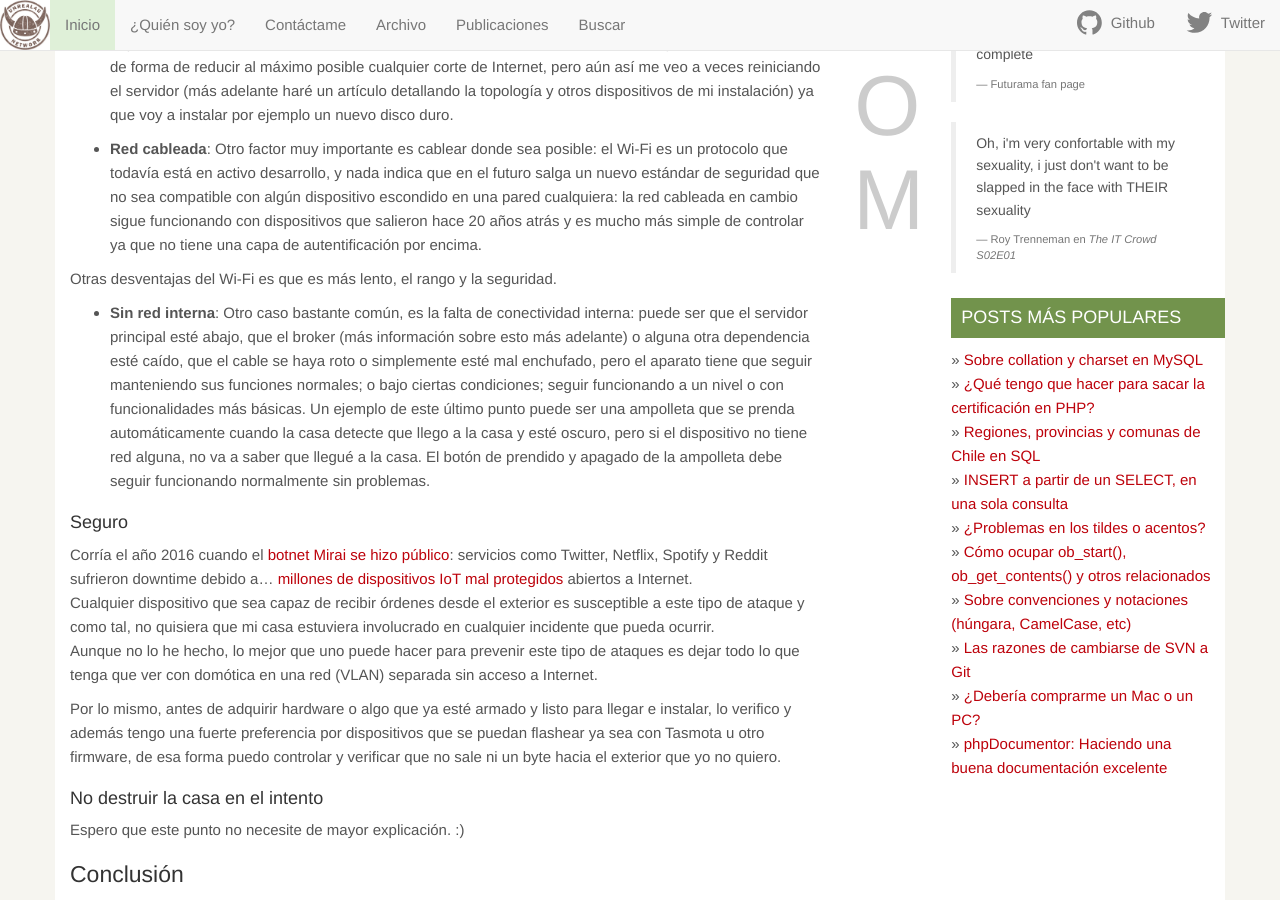
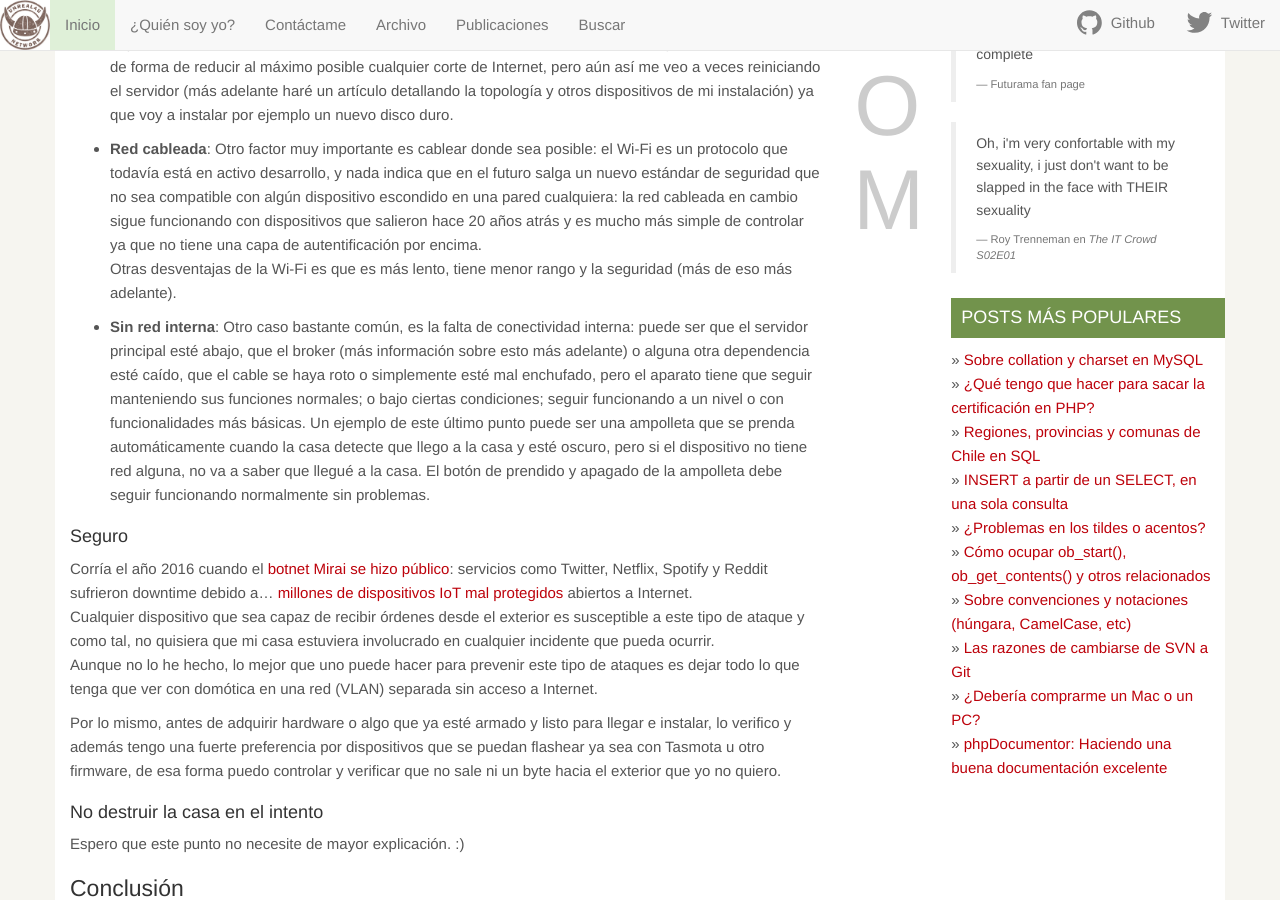
Before and after one commit to unreal4u/blog, a Jekyll site: the page built from _posts/2019/2019-04-23-exigencias-en-iot.markdown, in a window 1280 px wide and 900 px high, scrolled down 953 px. Built offline with Jekyll 4.4.1, drawn with Linux system fonts in a browser that asks for light colours; comment, search, counter and statistics services are not loaded.

Commit message:
Corrections to the article

```diff
--- a/_posts/2019/2019-04-23-exigencias-en-iot.markdown
+++ b/_posts/2019/2019-04-23-exigencias-en-iot.markdown
@@ -54,8 +54,7 @@ detallando la topología y otros dispositivos de mi instalación) ya que voy a i
 en activo desarrollo, y nada indica que en el futuro salga un nuevo estándar de seguridad que no sea compatible con
 algún dispositivo escondido en una pared cualquiera: la red cableada en cambio sigue funcionando con dispositivos que
 salieron hace 20 años atrás y es mucho más simple de controlar ya que no tiene una capa de autentificación por encima.
-
-Otras desventajas del Wi-Fi es que es más lento, el rango y la seguridad.
+Otras desventajas de la Wi-Fi es que es más lento, tiene menor rango y la seguridad (más de eso más adelante).
 
 * **Sin red interna**: Otro caso bastante común, es la falta de conectividad interna: puede ser que el servidor
 principal esté abajo, que el broker (más información sobre esto más adelante) o alguna otra dependencia esté caído, que
```
